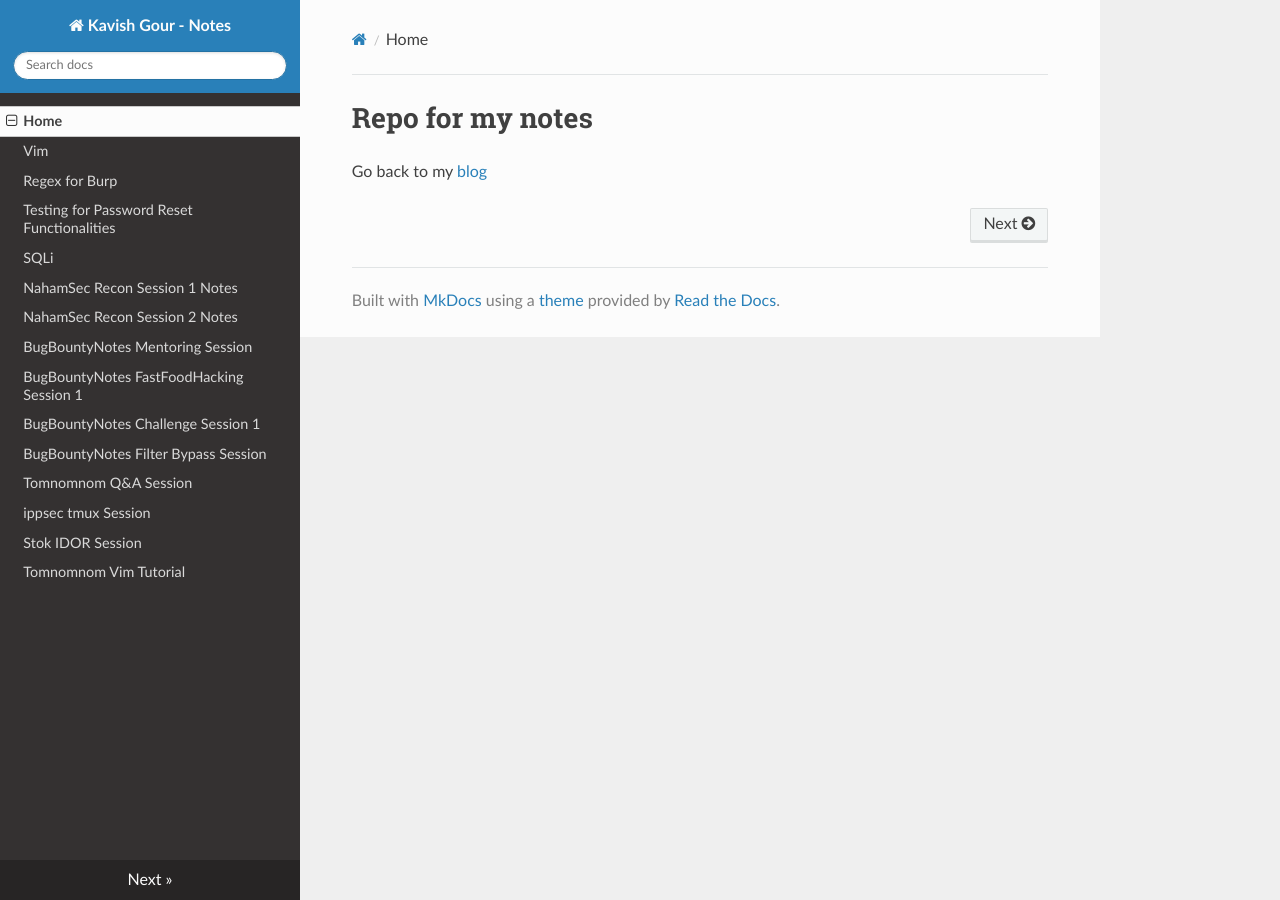
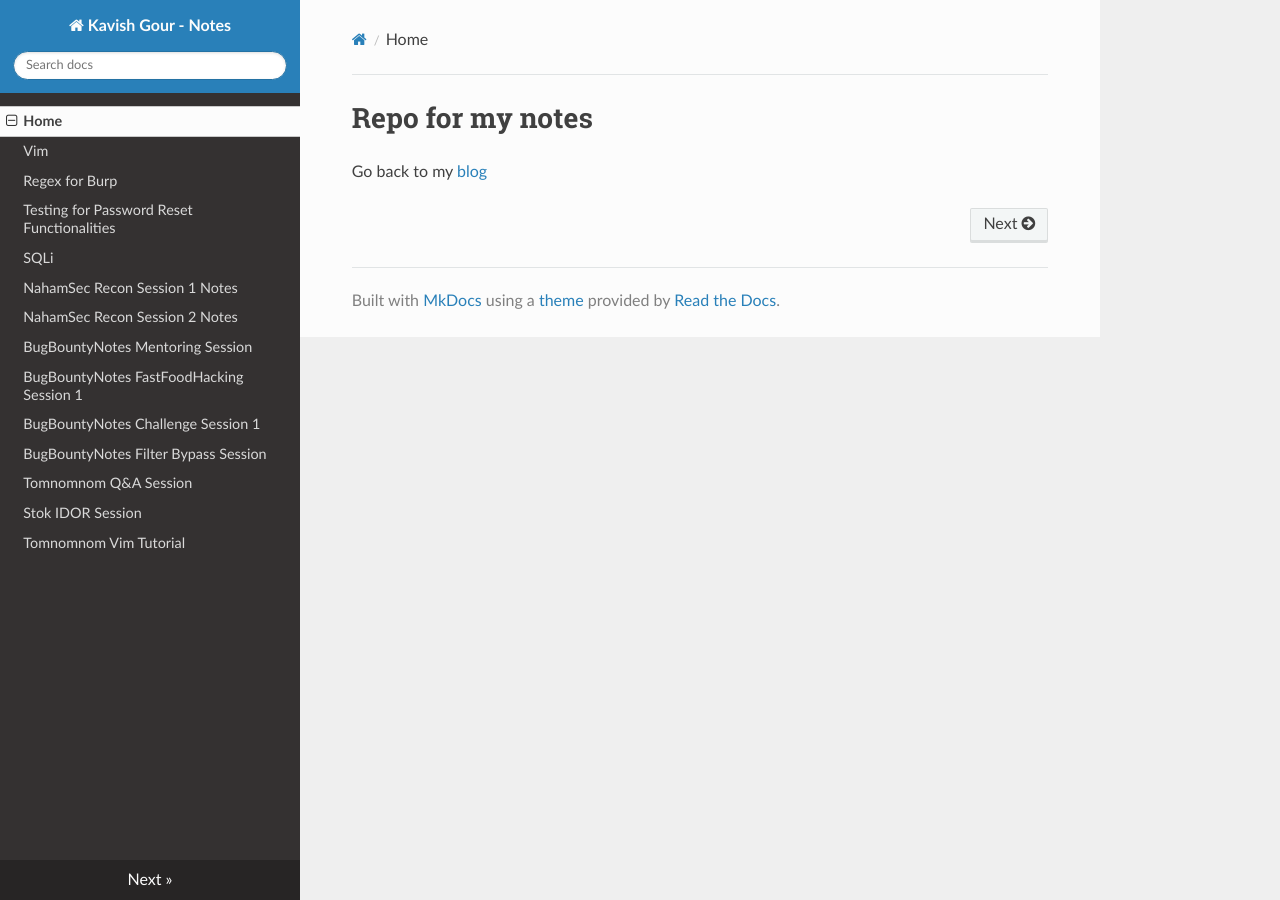
Before and after one commit to kavishgr/kavishgr.github.io, an MkDocs documentation site: the page built from docs/index.md, in a window 1280 px wide. Built offline with MkDocs 1.6.1, drawn with Linux system fonts in a browser that asks for light colours; nearby versions of some CDN libraries.

Commit message:
Add existing file

```diff
--- a/mkdocs.yml
+++ b/mkdocs.yml
@@ -13,7 +13,6 @@ nav:
     - BugBountyNotes Challenge Session 1: bugbountynotes/challengesession1.md
     - BugBountyNotes Filter Bypass Session: bugbountynotes/filterbypass.md
     - Tomnomnom Q&A Session: tomnomnom/session1.md
-    - ippsec tmux Session: ippsec/tmux.md
     - Stok IDOR Session:  idor.md
     - Tomnomnom Vim Tutorial: vim_tutorial.md
 theme: readthedocs
```
Also changed, not shown: site/404.html, site/bugbountynotes/challengesession1/index.html, site/bugbountynotes/fastfoodhackingsession1/index.html, site/bugbountynotes/filterbypass/index.html, site/bugbountynotes/firstlivementoring/index.html, site/idor/index.html, site/index.html, site/nahamsec/recon_session_1/index.html, site/nahamsec/recon_session_2/index.html, site/regexburp/index.html, site/search.html, site/sqli/index.html, site/test_for_passwd_reset/index.html, site/tomnomnom/session1/index.html, 2 more files, 3 other files.
